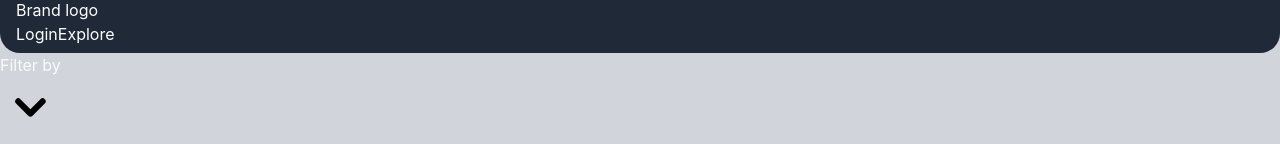
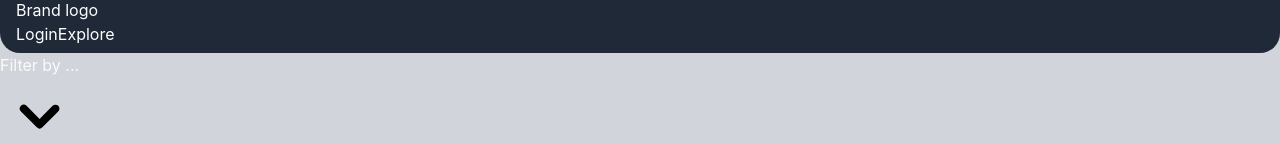
Before and after one commit to iwai-0310/yogaClass-MERN, a React (Vite) app in the folder yogaApp/: page /explore in a window 1280 px wide. Shown: the part 808-952 px from the top of the page. Built offline with nearby package versions, Linux system fonts and the light colour scheme.

Commit message:
add state to filter to change placeholder values of choosing options

```diff
--- a/yogaApp/src/components/Filter/Filter.jsx
+++ b/yogaApp/src/components/Filter/Filter.jsx
@@ -1,6 +1,15 @@
-import React from 'react'
+import React, { useState } from 'react';
 
 const Filter = () => {
+
+    // add state to handle select value
+    const [selectedItem, setSelectedItem] = useState('Filter by ...');
+
+    //update the value
+    const handleSelect = (option) => {
+        setSelectedItem(option);
+    };
+
     const showDropdownOptions = () => {
         const options = document.getElementById('options');
         const arrowUp = document.getElementById('arrow-up');
@@ -16,7 +25,7 @@ const Filter = () => {
                     onClick={showDropdownOptions}
                     className="flex flex-row justify-between w-48 px-2 py-2 text-gray-700 bg-white border-2 border-white rounded-md shadow focus:outline-none focus:border-blue-600"
                 >
-                    <span className="select-none">Filter by</span>
+                    <span className="select-none">{selectedItem}</span>
                     <svg
                         id="arrow-down"
                         className="hidden w-6 h-6 stroke-current"
@@ -49,36 +58,42 @@ const Filter = () => {
                     <a
                         href="#"
                         className="block px-4 py-2 text-gray-800 hover:bg-indigo-500 hover:text-white"
+                        onClick={()=>handleSelect('Name (Asc)')}
                     >
                         Name (Asc)
                     </a>
                     <a
                         href="#"
                         className="block px-4 py-2 text-gray-800 hover:bg-indigo-500 hover:text-white"
+                        onClick={()=>handleSelect('Name (Desc)')}
                     >
                         Name (Desc)
                     </a>
                     <a
                         href="#"
                         className="block px-4 py-2 text-gray-800 hover:bg-indigo-500 hover:text-white"
+                        onClick={()=>handleSelect('Price (Asc)')}
                     >
                         Price (Asc)
                     </a>
                     <a
                         href="#"
                         className="block px-4 py-2 text-gray-800 hover:bg-indigo-500 hover:text-white"
+                        onClick={()=>handleSelect('Price (Desc)')}
                     >
                         Price (Desc)
                     </a>
                     <a
                         href="#"
                         className="block px-4 py-2 text-gray-800 hover:bg-indigo-500 hover:text-white"
+                        onClick={()=>handleSelect('Time (Asc)')}
                     >
                         Time (Asc)
                     </a>
                     <a
                         href="#"
                         className="block px-4 py-2 text-gray-800 hover:bg-indigo-500 hover:text-white"
+                        onClick={()=>handleSelect('Time (Desc)')}
                     >
                         Time (Desc)
                     </a>
```
